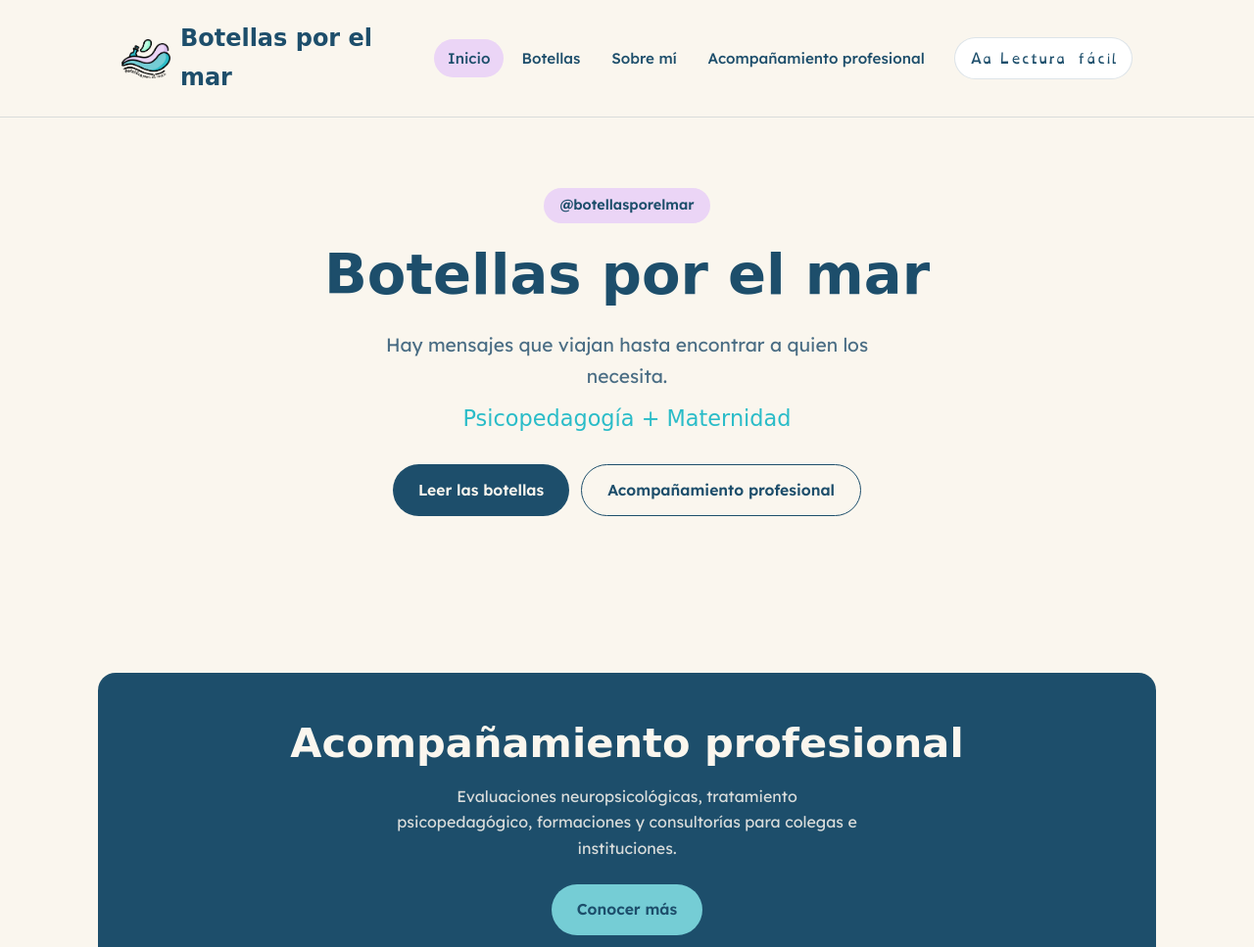
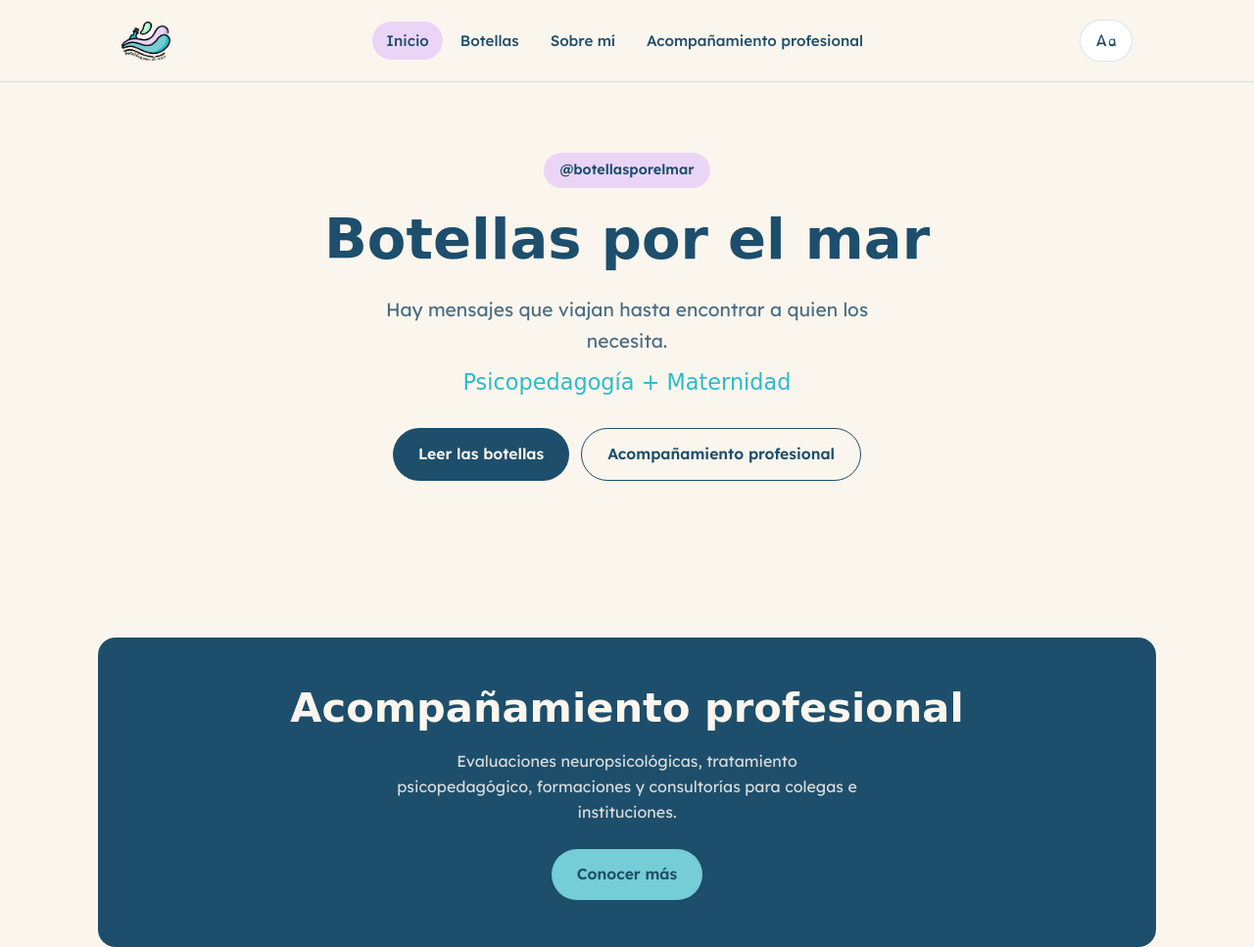
Before and after one commit to botellasporelmar/botellas-sitio, an Eleventy site: page src/index.njk in a window 1280 px wide. Shown: the top 967 px of the page at 98% size. Built offline with nearby package versions, Linux system fonts and the light colour scheme; Eleventy itself is replaced by a stand-in of ours; files that its build step writes are made by us from their sources; a web font is replaced by a local one.

Commit message:
Add files via upload

```diff
--- a/src/_includes/header.njk
+++ b/src/_includes/header.njk
@@ -2,7 +2,6 @@
   <div class="contenedor">
     <a class="marca" href="/">
       <img src="/assets/img/logo.png" alt="{{ site.nombre }}">
-      <span>{{ site.nombre }}</span>
     </a>
     <button class="nav-toggle" aria-label="Abrir menú" aria-expanded="false">☰</button>
     <nav aria-label="Navegación principal">
@@ -14,8 +13,8 @@
         {% endfor %}
       </ul>
     </nav>
-    <button id="toggle-lectura-facil" class="boton-accesibilidad" aria-pressed="false" title="Cambia la tipografía del sitio a OpenDyslexic, pensada para facilitar la lectura">
-      Aa <span class="texto-completo">Lectura fácil</span>
+    <button id="toggle-lectura-facil" class="boton-accesibilidad" aria-pressed="false" aria-label="Activar lectura fácil" title="Cambia la tipografía del sitio a OpenDyslexic, pensada para facilitar la lectura">
+      Aa
     </button>
   </div>
 </header>
```
